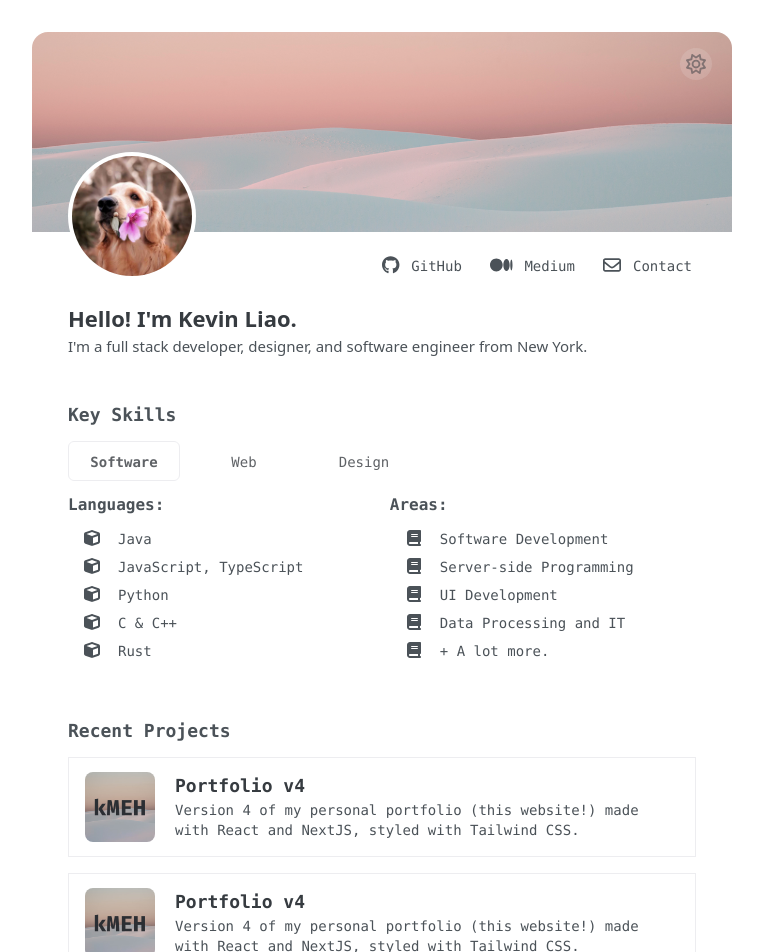
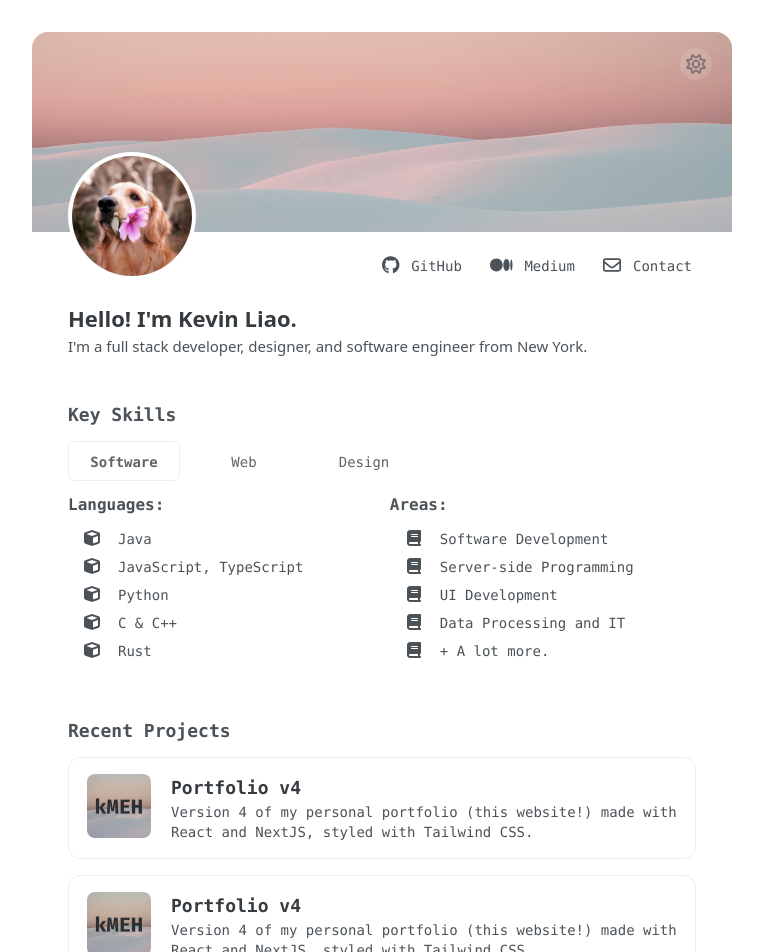
Before and after one commit to fvzy/zyy.sh, a Next.js app: page / in a window 1280 px wide. Shown: the top 952 px of the page, without its empty margins (258-1021 px from the left). Built offline with nearby package versions, Linux system fonts and the light colour scheme.

Commit message:
Project card rounded fix + padding changes

```diff
--- a/components/ProjectCard.tsx
+++ b/components/ProjectCard.tsx
@@ -4,8 +4,8 @@ const ProjectCard =
 ({ image, imageAlt, title, text, href }:
 { image: string | StaticImageData | { default: StaticImageData }, imageAlt: string, title: string, text: string, href: string }) => {
     return(
-    <a className="flex space-x-3 md:space-x-5 cursor-pointer border-off-white dark:border-off-black transition-all duration-300 border p-3 md:py-3.5 md:px-4" href={href}>
-        <div className="relative h-[18%] w-[18%] max-w-[70px] flex-none">
+    <a className="flex space-x-3 md:space-x-5 cursor-pointer border-off-white dark:border-off-black transition-all duration-300 border p-3 md:py-4 md:px-[18px] rounded-xl" href={href}>
+        <div className="relative h-[18%] w-[18%] max-w-[64px] flex-none">
             <Image src={image} alt={imageAlt} className="rounded-lg" layout="fill" objectFit="cover" priority={false} />
             <div className="pb-[100%] w-full dark:bg-off-black opacity-30 rounded-lg" />
         </div>
```
